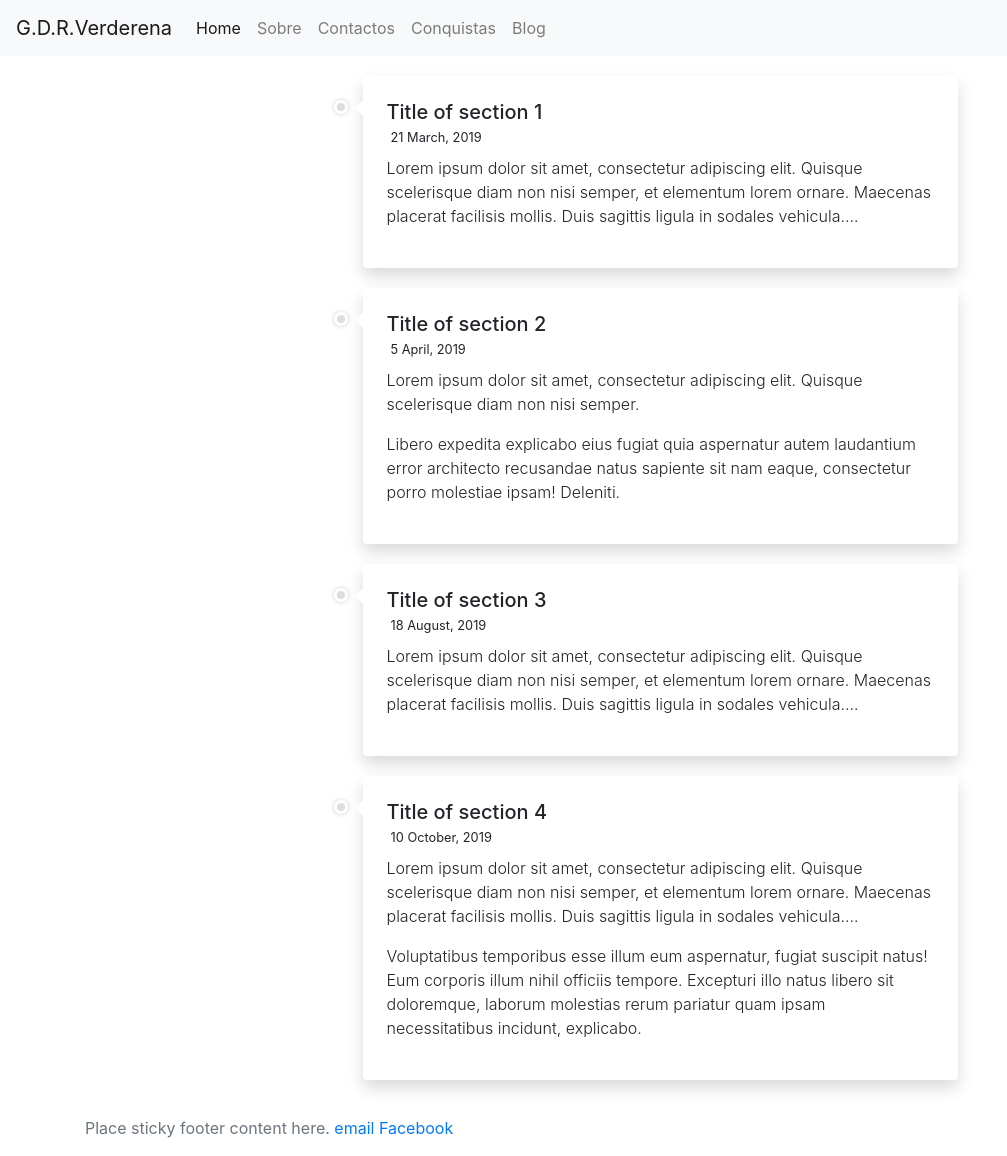
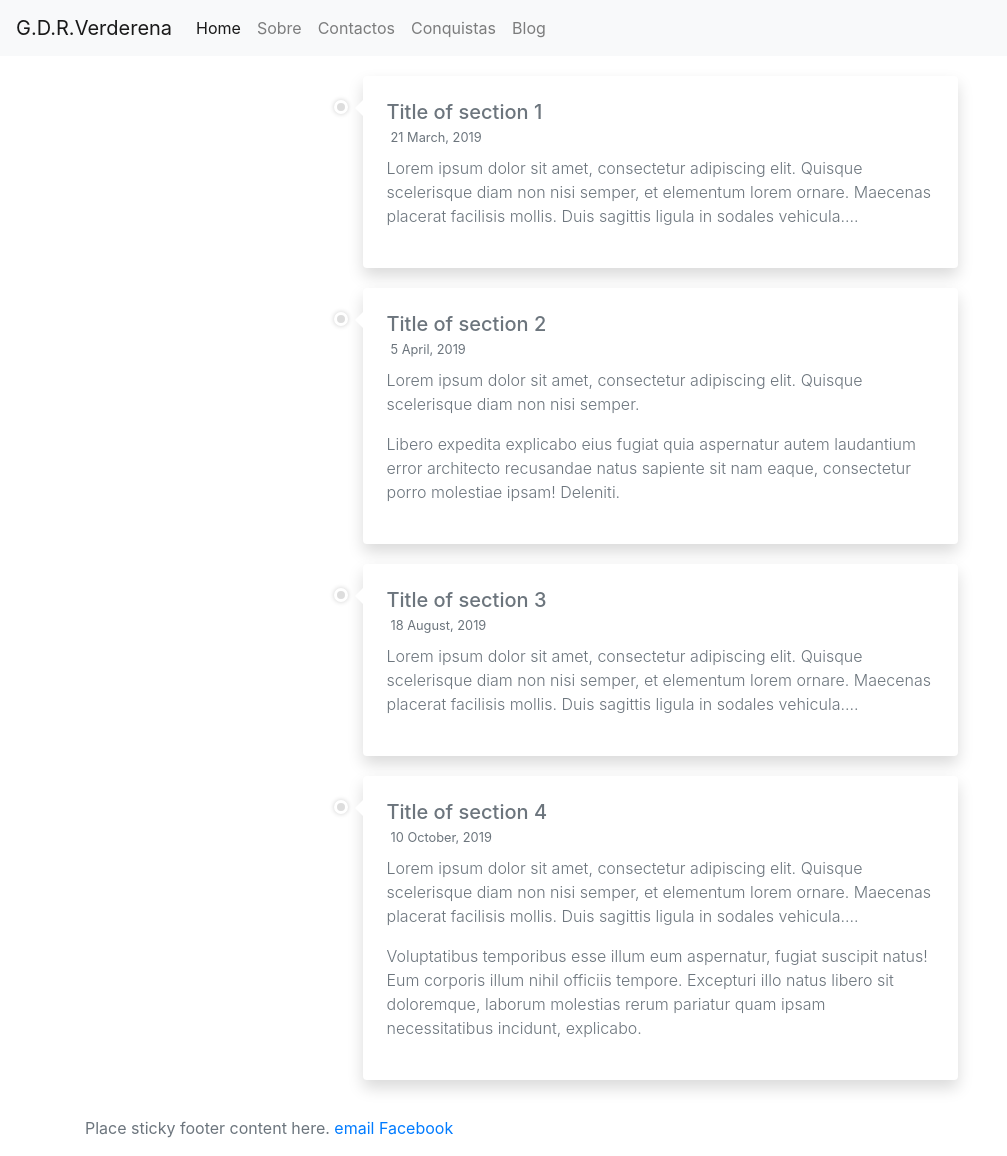
Before and after one commit to GDR-Verderena/gdr-verderena.github.io, a Jekyll site: the page built from achievements/index.html, in a window 1280 px wide. Shown: the whole page, without its empty margins (0-1007 px from the left). Built offline with Jekyll 4.4.1, drawn with Linux system fonts in a browser that asks for light colours.

Commit message:
Update index.html

```diff
--- a/achievements/index.html
+++ b/achievements/index.html
@@ -4,7 +4,7 @@
 ---
 
 <div class="row">
-    <div class="col-lg-7 mx-auto">
+    <div class="col-lg-7 mx-auto text-muted">
 
         <!-- Timeline -->
         <ul class="timeline">
```
